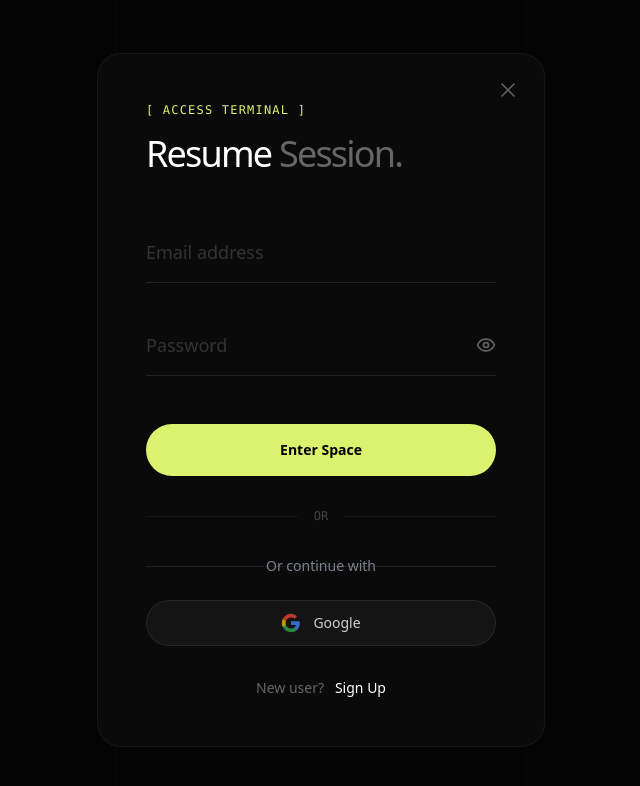
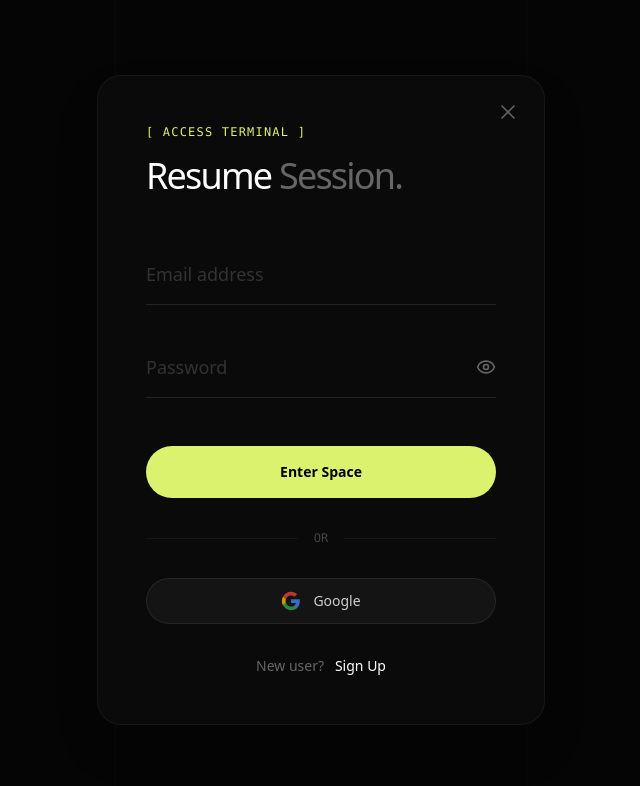
Before and after one commit to Partho-Mal/LibreMind, a Next.js app in the folder frontend/: page /auth/login in a window 1280 px wide. Shown: the top 786 px of the page, without its empty margins (319-959 px from the left). Built offline with nearby package versions, Linux system fonts and the light colour scheme; no server answers.

Commit message:
removed: Or continue with (reduced redundancy)

```diff
--- a/frontend/components/auth/SocialLogin.tsx
+++ b/frontend/components/auth/SocialLogin.tsx
@@ -30,12 +30,12 @@
   return (
     <div className="mt-6">
       <div className="relative">
-        <div className="absolute inset-0 flex items-center">
+        {/* <div className="absolute inset-0 flex items-center">
           <div className="w-full border-t border-white/10" />
-        </div>
-        <div className="relative flex justify-center text-sm">
+        </div> */}
+        {/* <div className="relative flex justify-center text-sm">
           <span className="bg-transparent px-2 text-gray-400">Or continue with</span>
-        </div>
+        </div> */}
       </div>
 
       <button
```
